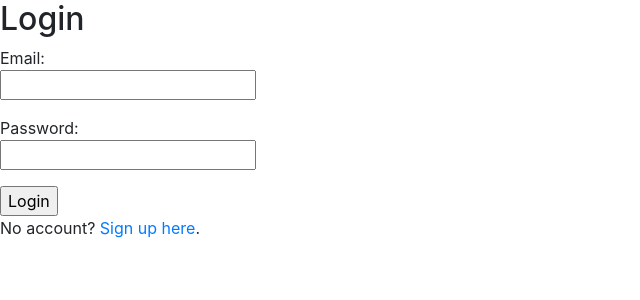
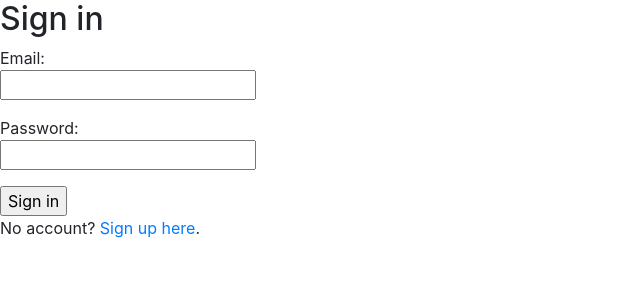
Before and after one commit to nameisxi/resume-review-service, a Flask app: page / in a window 1280 px wide. Shown: the part 56-356 px from the top of the page, without its empty margins (0-640 px from the left). Run offline with Flask 2, Linux system fonts and the light colour scheme; some libraries are stand-ins or nearby versions.

Commit message:
Changes login and logout terminology to sign in and sign out across the app

```diff
--- a/app.py
+++ b/app.py
@@ -244,8 +244,7 @@ def resume_view(resume_id):
             if resume[3] == resume_id:
                 resume_index = i
 
-        if resume_index:
-
+        if resume_index is not None:
             resume = resumes[resume_index]
             messages = fetch_messages(resume_id)
             return render_template("single_resume_view.html", resume=resume, messages=messages)
@@ -283,8 +282,8 @@ def signup():
         return create_account(email, password, user_type == "1")
     return result
 
-@app.route("/login", methods=["POST"])
-def login():
+@app.route("/signin", methods=["POST"])
+def signin():
     email = request.form["email"].lower().strip()
     password = request.form["password"].strip()
 
@@ -295,8 +294,8 @@ def login():
 
     return result
 
-@app.route("/logout")
-def logout():
+@app.route("/signout")
+def signout():
     del session["email"]
     del session["user_id"]
     del session['reviewer']
--- a/templates/base.html
+++ b/templates/base.html
@@ -33,7 +33,7 @@
 								<a class="dropdown-item" href="/profile">TODO: Profile</a>
 								<a class="dropdown-item" href="/account">TODO: Account</a>
 								<div class="dropdown-divider"></div>
-								<a class="dropdown-item" href="/logout">Log out</a>
+								<a class="dropdown-item" href="/signout">Sign out</a>
 							</div>
 						</li>
 					</ul>
--- a/templates/index.html
+++ b/templates/index.html
@@ -1,17 +1,12 @@
 {% extends 'base.html' %}
 {% block content %}
-{% if session.email %}
-<p>Welcome, {{ session.email }}!</p>
-
-{% else %}
-<h2>Login</h2>
-<form action="/login" method="POST">
+<h2>Sign in</h2>
+<form action="/signin" method="POST">
     <p>Email:<br>
     <input type="text" name="email" required></p>
     <p>Password:<br>
     <input type="password" name="password" required></p>
-    <input type="submit" value="Login" name="login">
+    <input type="submit" value="Sign in" name="signin">
 </form>
 <p>No account? <a href="/signup">Sign up here</a>.</p>
-{% endif %}
 {% endblock %}
```
